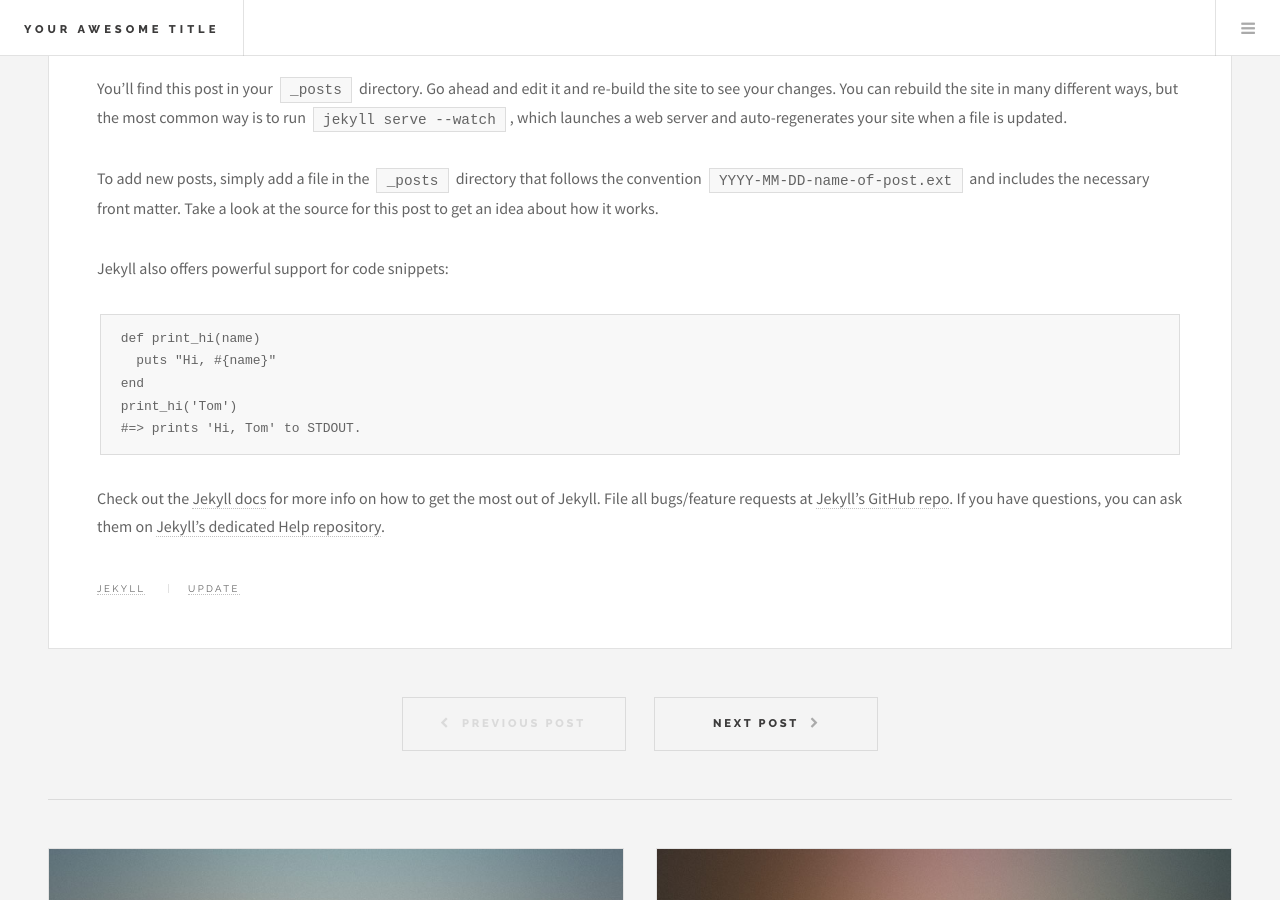
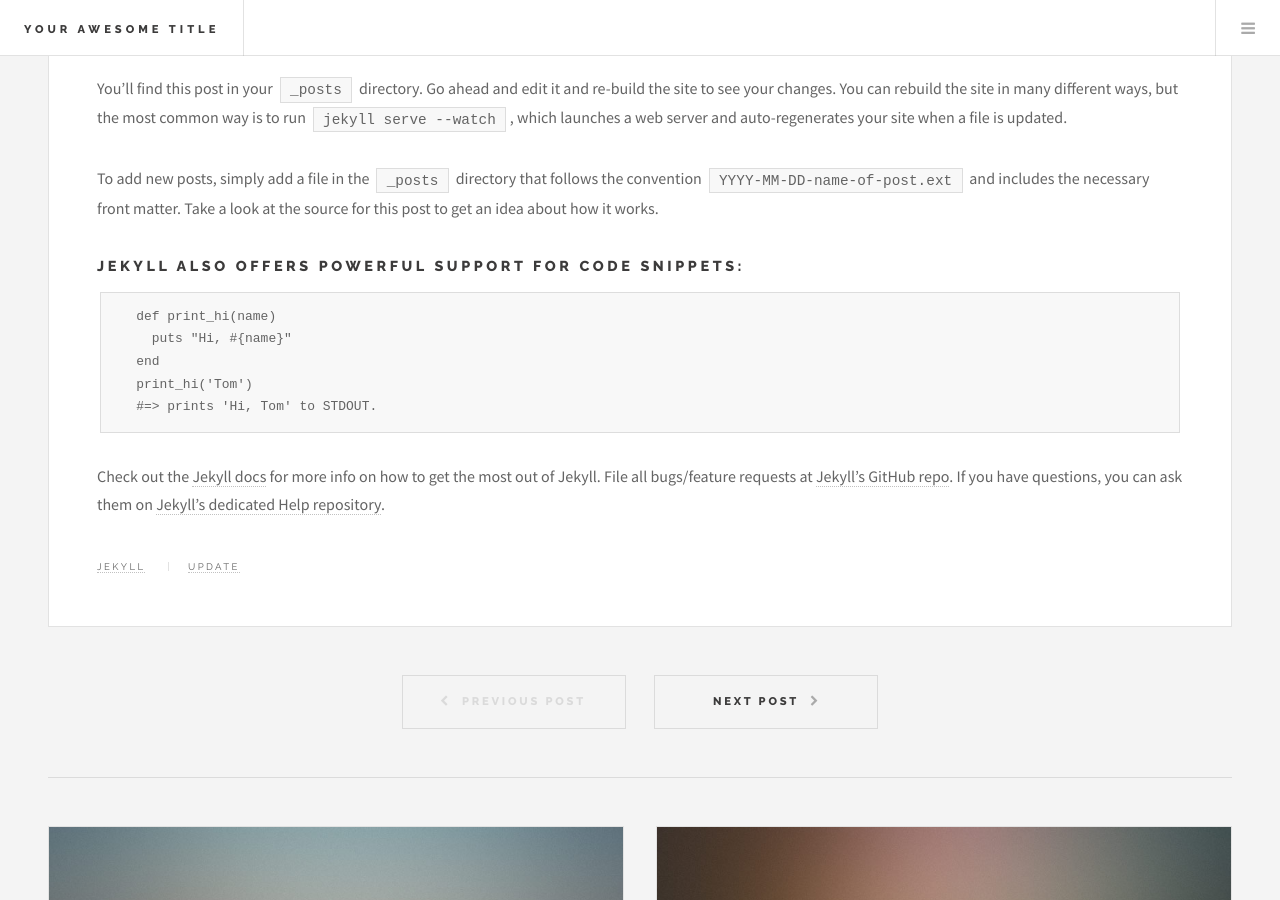
Before and after one commit to fixecl/fixecl.github.io, a Jekyll site: the page built from _posts/2015-11-14-welcome-to-jekyll.markdown, in a window 1280 px wide and 900 px high, scrolled down 966 px. Built offline with Jekyll 4.4.1, drawn with Linux system fonts in a browser that asks for light colours.

Commit message:
代码格式测试

````diff
--- a/_posts/2015-11-14-welcome-to-jekyll.markdown
+++ b/_posts/2015-11-14-welcome-to-jekyll.markdown
@@ -10,15 +10,15 @@ You’ll find this post in your `_posts` directory. Go ahead and edit it and re-
 
 To add new posts, simply add a file in the `_posts` directory that follows the convention `YYYY-MM-DD-name-of-post.ext` and includes the necessary front matter. Take a look at the source for this post to get an idea about how it works.
 
-Jekyll also offers powerful support for code snippets:
+### Jekyll also offers powerful support for code snippets:
 
-{% highlight ruby %}
-def print_hi(name)
-  puts "Hi, #{name}"
-end
-print_hi('Tom')
-#=> prints 'Hi, Tom' to STDOUT.
-{% endhighlight %}
+```ruby
+  def print_hi(name)
+    puts "Hi, #{name}"
+  end
+  print_hi('Tom')
+  #=> prints 'Hi, Tom' to STDOUT.
+```
 
 Check out the [Jekyll docs][jekyll] for more info on how to get the most out of Jekyll. File all bugs/feature requests at [Jekyll’s GitHub repo][jekyll-gh]. If you have questions, you can ask them on [Jekyll’s dedicated Help repository][jekyll-help].
 
````
Also changed, not shown: 1 other file.
